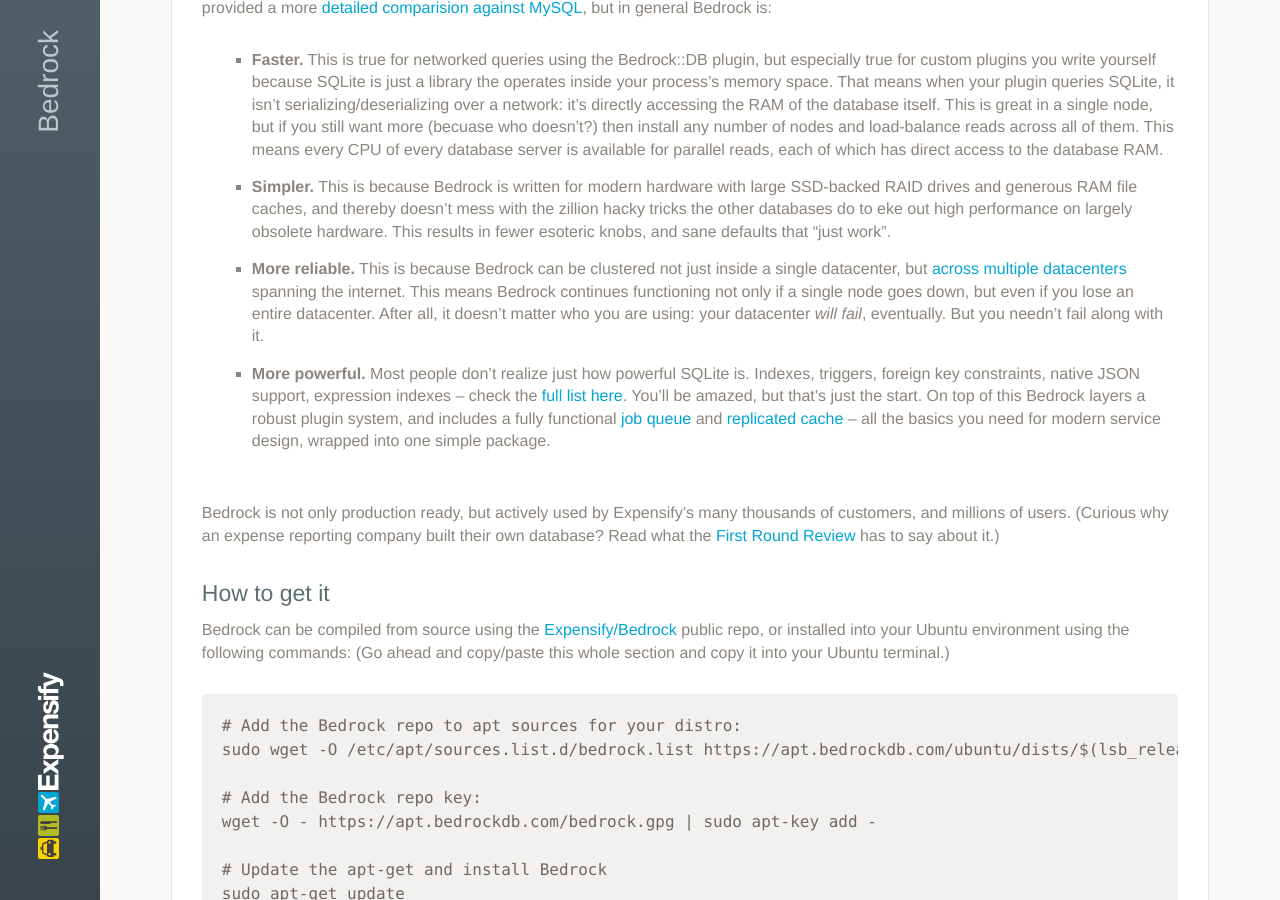
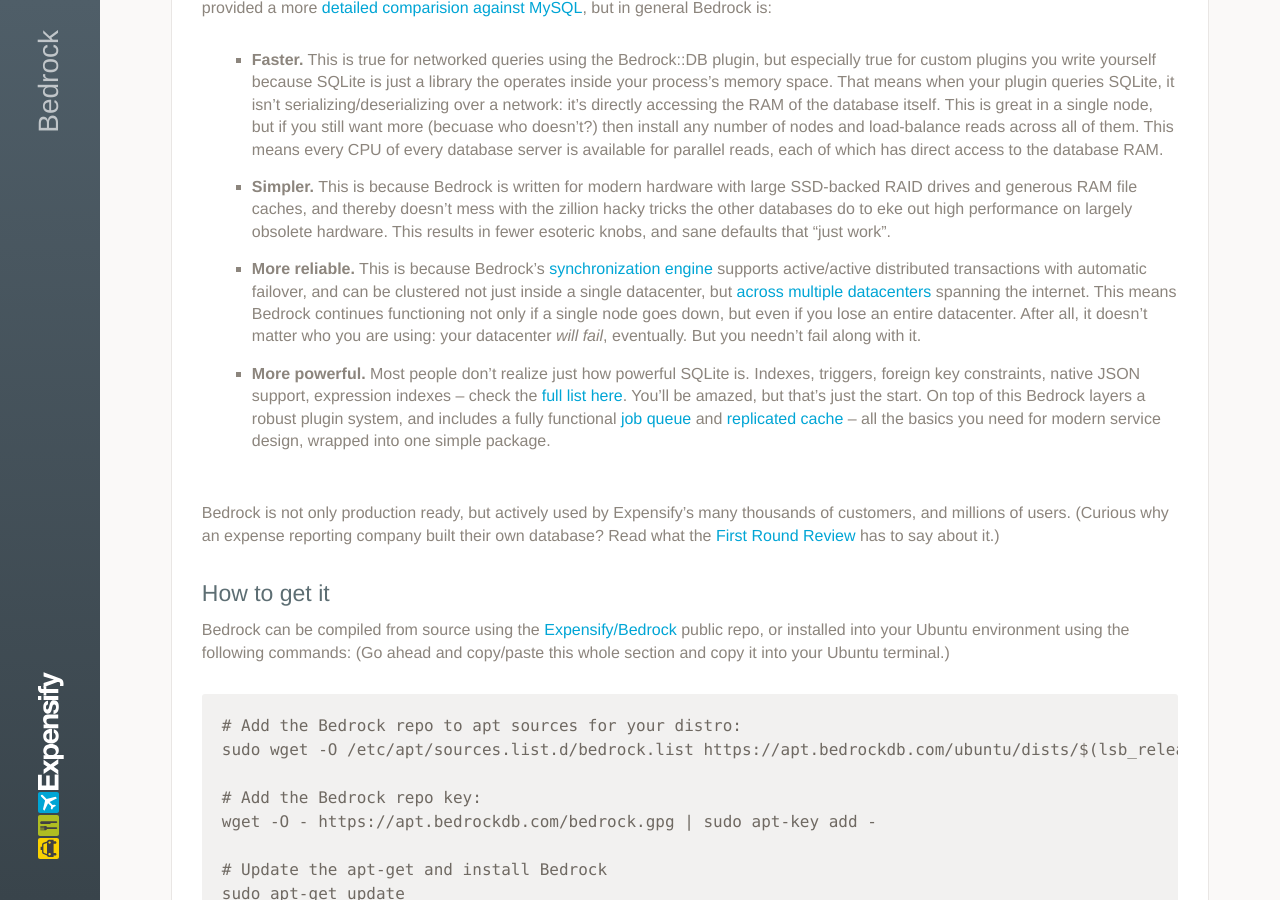
Before and after one commit to Expensify/Bedrock, a Jekyll site: the page built from docs/index.md, in a window 1280 px wide and 900 px high, scrolled down 655 px. Built offline with Jekyll 4.4.1, drawn with Linux system fonts in a browser that asks for light colours.

Commit message:
Update index.md

```diff
--- a/docs/index.md
+++ b/docs/index.md
@@ -20,7 +20,7 @@
 
 * **Simpler.**  This is because Bedrock is written for modern hardware with large SSD-backed RAID drives and generous RAM file caches, and thereby doesn't mess with the zillion hacky tricks the other databases do to eke out high performance on largely obsolete hardware.  This results in fewer esoteric knobs, and sane defaults that "just work".
 
-* **More reliable.**  This is because Bedrock can be clustered not just inside a single datacenter, but [across multiple datacenters](http://bedrockdb.com/multizone.html) spanning the internet.  This means Bedrock continues functioning not only if a single node goes down, but even if you lose an entire datacenter.  After all, it doesn't matter who you are using: your datacenter *will fail*, eventually.  But you needn't fail along with it.
+* **More reliable.**  This is because Bedrock's [synchronization engine](http://bedrockdb.com/synchronization.html) supports active/active distributed transactions with automatic failover, and can be clustered not just inside a single datacenter, but [across multiple datacenters](http://bedrockdb.com/multizone.html) spanning the internet.  This means Bedrock continues functioning not only if a single node goes down, but even if you lose an entire datacenter.  After all, it doesn't matter who you are using: your datacenter *will fail*, eventually.  But you needn't fail along with it.
 
 * **More powerful.**  Most people don't realize just how powerful SQLite is.  Indexes, triggers, foreign key constraints, native JSON support, expression indexes -- check the [full list here](http://sqlite.org/fullsql.html).  You'll be amazed, but that's just the start.  On top of this Bedrock layers a robust plugin system, and includes a fully functional [job queue](http://bedrockdb.com/jobs.html) and [replicated cache](http://bedrockdb.com/cache.html) -- all the basics you need for modern service design, wrapped into one simple package.
 
```
